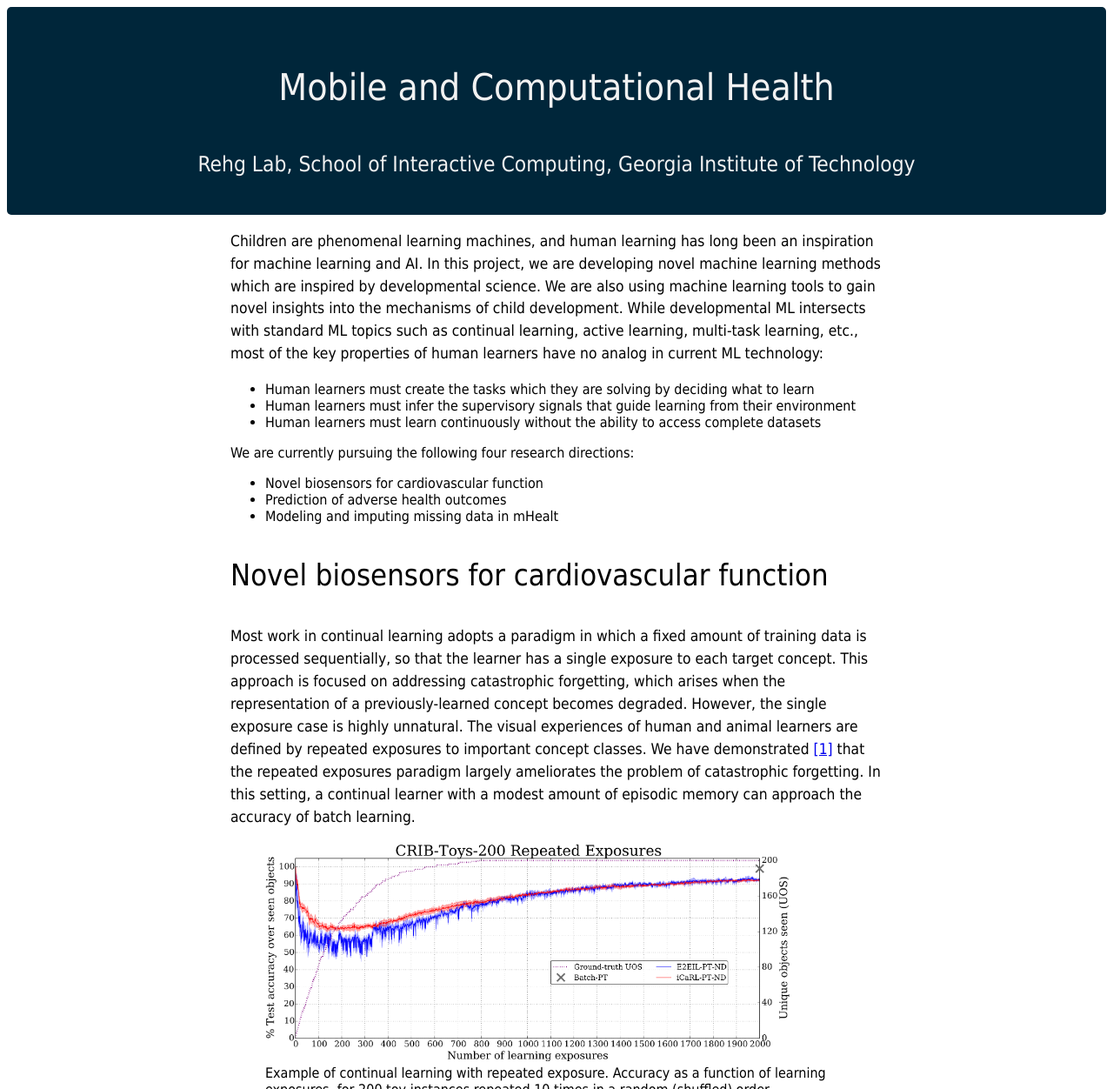
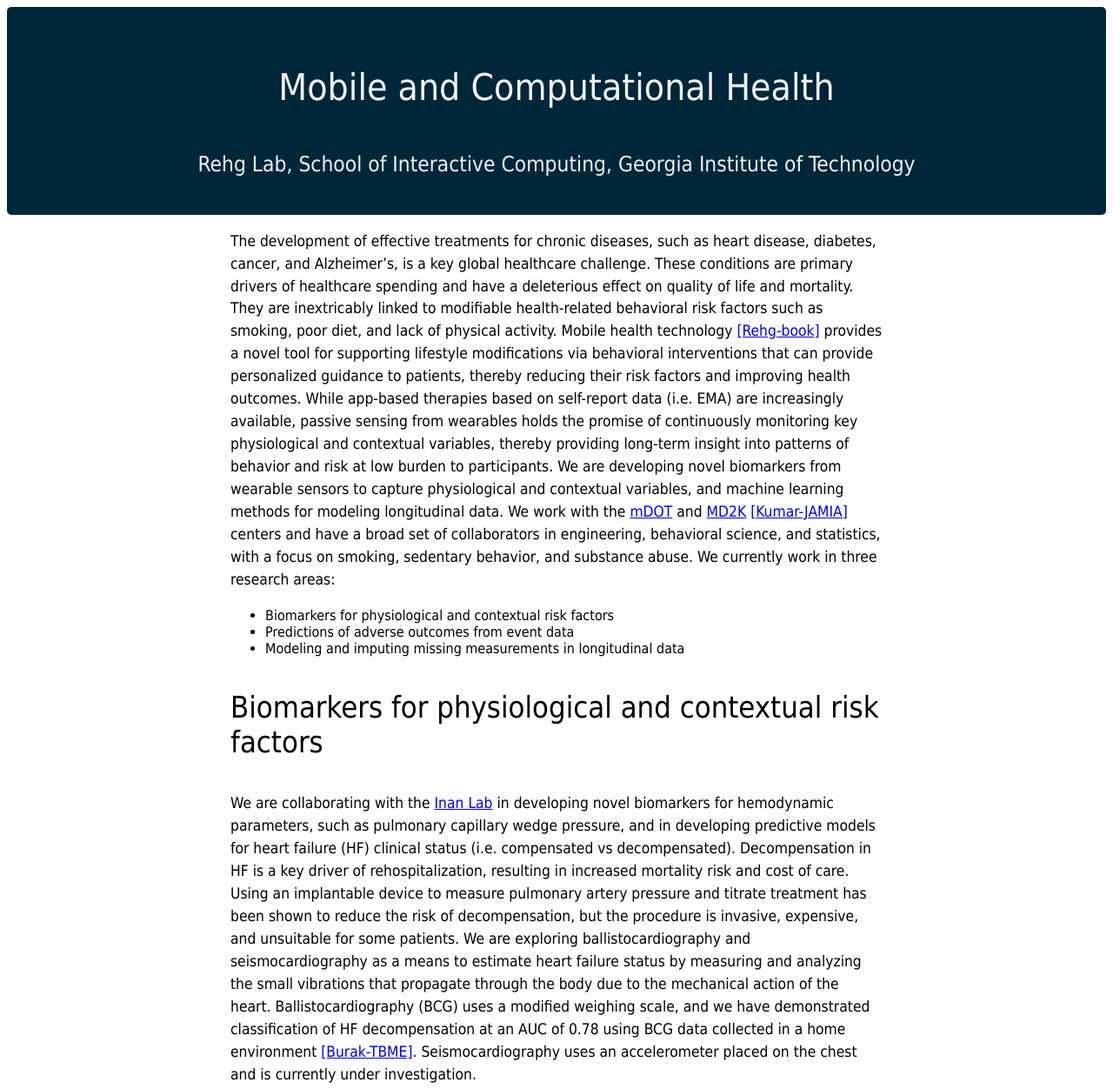
Before and after one commit to rehg-lab/project-pages, a plain HTML site: page mhealth-project/index.html in a window 1280 px wide. Shown: the top 1252 px of the page at 87% size. Drawn offline with Linux system fonts and the light colour scheme; files whose address does not match are found by name.

Commit message:
updated biomarker section

```diff
--- a/mhealth-project/index.html
+++ b/mhealth-project/index.html
@@ -54,36 +54,25 @@ A key challenge in single image 3D shape reconstruction is to ensure that deep m
 </p> -->
 
     <p>
-      Children are phenomenal learning machines, and human learning has long been an inspiration for
-	  machine learning and AI. In this project, we are developing novel machine learning methods which
-	  are inspired by developmental science. We are also using machine learning tools to gain novel insights
-	  into the mechanisms of child development. While developmental ML intersects with standard ML topics such as continual learning,
-	  active learning, multi-task learning, etc., most of the key properties of human learners have no analog in current ML
-	  technology:
+	The development of effective treatments for chronic diseases, such as heart disease, diabetes, cancer, and Alzheimer’s, is a key global healthcare challenge. These conditions are primary drivers of healthcare spending and have a deleterious effect on quality of life and mortality. They are inextricably linked to modifiable health-related behavioral risk factors such as smoking, poor diet, and lack of physical activity.
+
+		Mobile health technology <a href="#MHBook">[Rehg-book]</a> provides a novel tool for supporting lifestyle modifications via behavioral interventions that can provide personalized guidance to patients, thereby reducing their risk factors and improving health outcomes. While app-based therapies based on self-report data (i.e. EMA) are increasingly available, passive sensing from wearables holds the promise of continuously monitoring key physiological and contextual variables, thereby providing long-term insight into patterns of behavior and risk at low burden to participants.
+
+	We are developing novel biomarkers from wearable sensors to capture physiological and contextual variables, and machine learning methods for modeling longitudinal data. We work with the <a href="https://mdot.md2k.org/">mDOT</a> and <a href="https://md2k.org/">MD2K</a> <a href="#MD2KJamia">[Kumar-JAMIA]</a> centers and have a broad set of collaborators in engineering, behavioral science, and statistics, with a focus on smoking, sedentary behavior, and substance abuse. We currently work in three research areas:
 
 	  <ul>
-   	    <li>Human learners must create the tasks which they are solving by deciding what to learn</li>
-      	  <li>Human learners must infer the supervisory signals that guide learning from their environment</li>
-      	  <li>Human learners must learn continuously without the ability to access complete datasets</li>
-      </ul>
-
-	  We are currently pursuing the following four research directions:
-	  <ul>
-   	    <li>Novel biosensors for cardiovascular function</li>
-      	  <li>Prediction of adverse health outcomes </li>
-		  <li>Modeling and imputing missing data in mHealt</li>
+   	    <li>Biomarkers for physiological and contextual risk factors</li>
+      	  <li>Predictions of adverse outcomes from event data</li>
+      	  <li>Modeling and imputing missing measurements in longitudinal data</li>
       </ul>
 	  </p>
 
-	  <!--   CONTINUAL LEARNING  -->
+	  <!--   BIOMARKERS  -->
 
-  <h1> Novel biosensors for cardiovascular function&nbsp; </h1>
-	  <p> Most work in continual learning adopts a paradigm in which a fixed amount of training data is processed sequentially, so that the learner has a single exposure
-	    to each target concept. This
-	    approach is focused on addressing catastrophic forgetting, which arises when the representation of a previously-learned concept becomes degraded. However, the
-	    single exposure case is highly unnatural. The visual experiences of human and animal learners are defined by repeated exposures to important concept classes.
-	    We have demonstrated <a href="#CLRep">[1]</a> that the repeated exposures paradigm largely ameliorates the problem of catastrophic forgetting. In this setting, a continual learner
-	    with a modest amount of episodic memory can approach the accuracy of batch learning. </p>
+  <h1> Biomarkers for physiological and contextual risk factors</h1>
+
+	  <p> We are collaborating with the <a href="https://irl.gatech.edu/">Inan Lab</a> in developing novel biomarkers for hemodynamic parameters, such as pulmonary capillary wedge pressure, and in developing predictive models for heart failure (HF) clinical status (i.e. compensated vs decompensated). Decompensation in HF is a key driver of rehospitalization, resulting in increased mortality risk and cost of care. Using an implantable device to measure pulmonary artery pressure and titrate treatment has been shown to reduce the risk of decompensation, but the procedure is invasive, expensive, and unsuitable for some patients. We are exploring ballistocardiography and seismocardiography as a means to estimate heart failure status by measuring and analyzing the small vibrations that propagate through the body due to the mechanical action of the heart. Ballistocardiography (BCG) uses a modified weighing scale, and we have demonstrated classification of HF decompensation at an AUC of 0.78 using BCG data collected in a home environment <a href="#BCG">[Burak-TBME]</a>. Seismocardiography uses an accelerometer placed on the chest and is currently under investigation.</p>
+
 
 	  <figure>
 	     <img src="img/rep_exp.png" style="width:90%" alt="">    <!-- width="1877" height="777" -->
```
